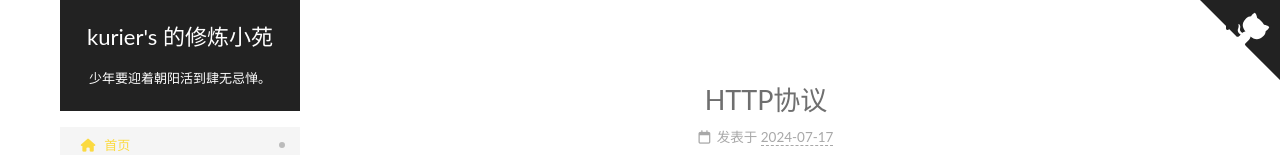
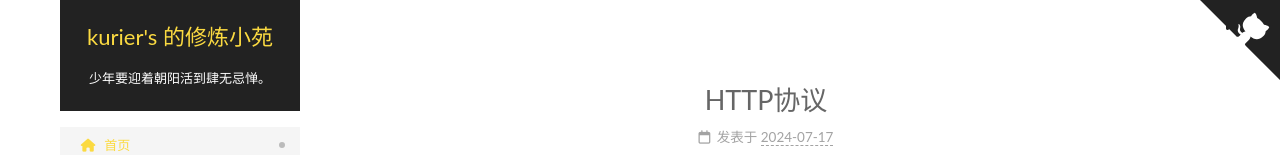
Before and after one commit to kugulu/kugulu.github.io, a plain HTML site: page index.html in a window 1280 px wide. Shown: the top 155 px of the page. Drawn offline with nearby package versions, Linux system fonts and the light colour scheme; some packages are replaced by stand-ins of ours; a script that the page names is missing.

Commit message:
Site updated: 2024-07-17 21:02:37

```diff
--- a/css/main.css
+++ b/css/main.css
@@ -2796,14 +2796,14 @@ body {
 }
 .main-inner {
   background: #fff;
-  opacity: 0.85;
+  opacity: 0.9;
 }
 .header-inner {
   border-radius: 30px;
   box-shadow: rgba(0,0,0,0.1) 0px 15px 35px 0px, rgba(0,0,0,0.31) 6px 6px 10px 0px;
 }
 .brand {
-  color: #fff;
+  color: #fbda41;
 }
 .site-subtitle {
   margin-top: 10px;
@@ -2890,7 +2890,7 @@ article .post-copyright {
   background: #fc6423;
 }
 .busuanzi-value {
-  color: #1890ff;
+  color: #fc6423;
 }
 body {
   background: url("/images/yourbackground.jpg");
```
